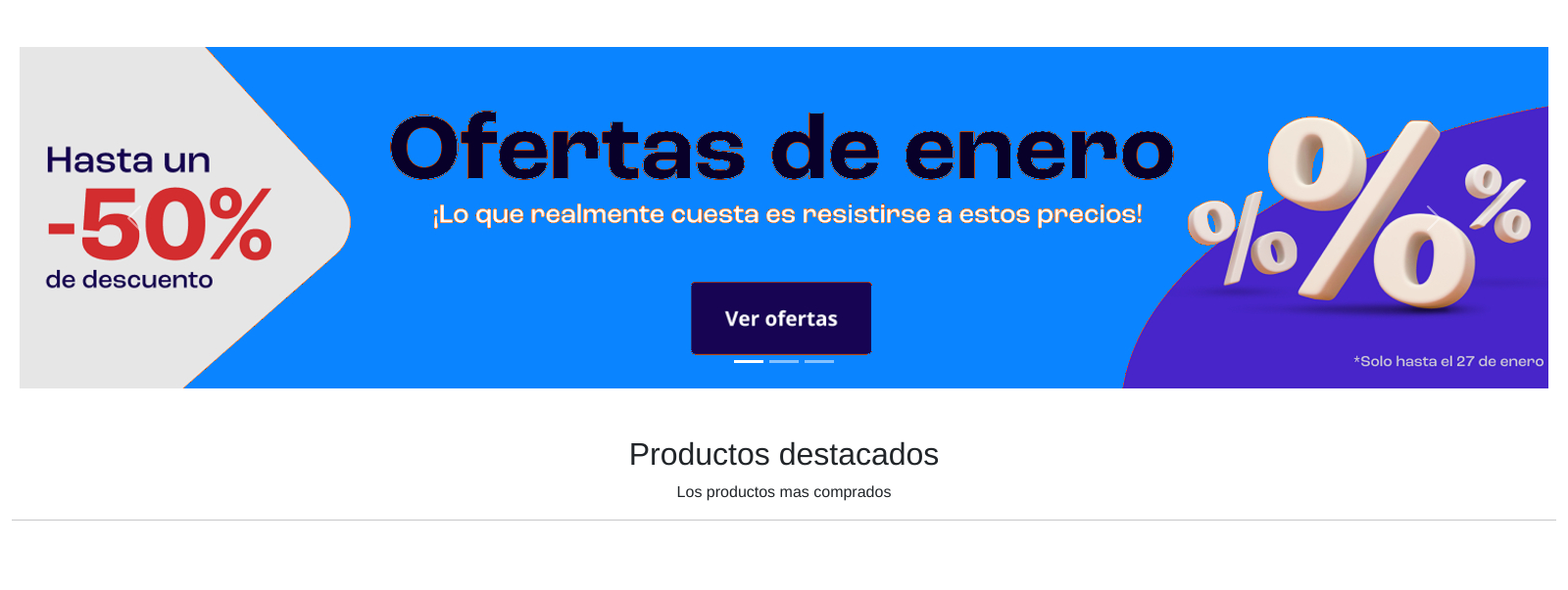
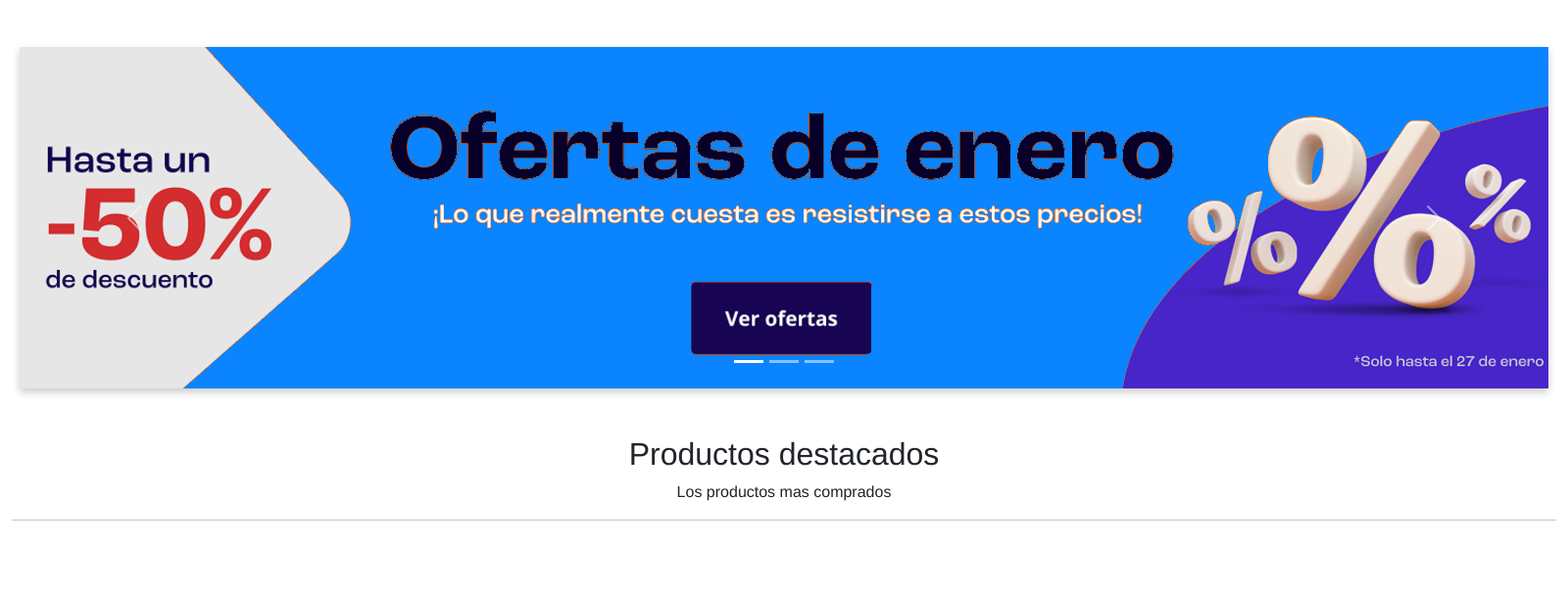
Before and after one commit to anietooo/DWES_P3_LuisJ_AlejandroN, a PHP site: page / in a window 1600 px wide. Shown: the part 100-703 px from the top of the page at 98% size. Run offline with PHP 8.4, Linux system fonts and the light colour scheme.

Commit message:
box shadow

```diff
--- a/index.php
+++ b/index.php
@@ -29,6 +29,7 @@ require_once("./views/header.php")
 
         .carousel-item {
         transition: transform 0.5s ease-in-out;
+        box-shadow: 0 4px 8px rgba(0, 0, 0, 0.2);
     }
 
     .radius{
@@ -37,6 +38,10 @@ require_once("./views/header.php")
 
     .hr-mg{
       margin-top: -50px;
+    }
+
+    .carousel{
+      box-shadow: 0 4px 8px rgba(0, 0, 0, 0.2);
     }
     </style>
 </head>
```
